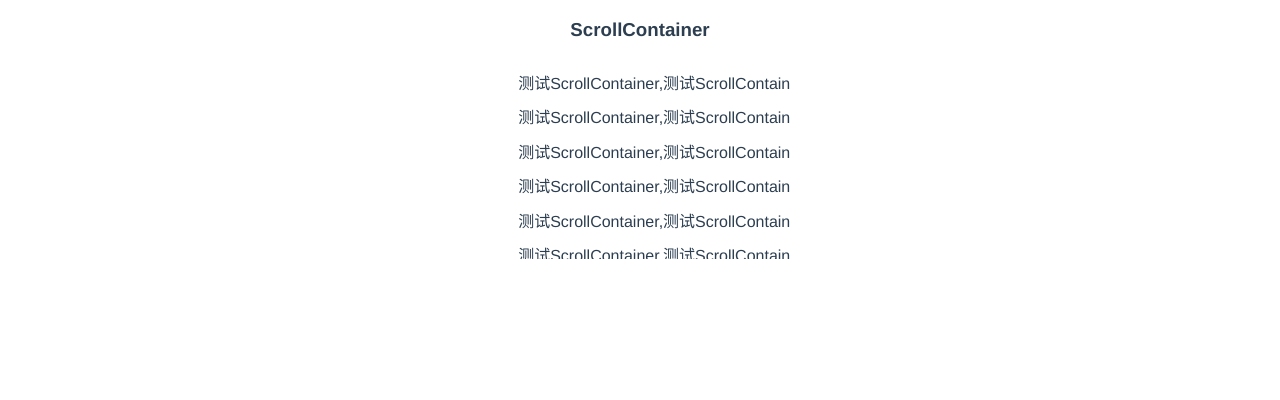
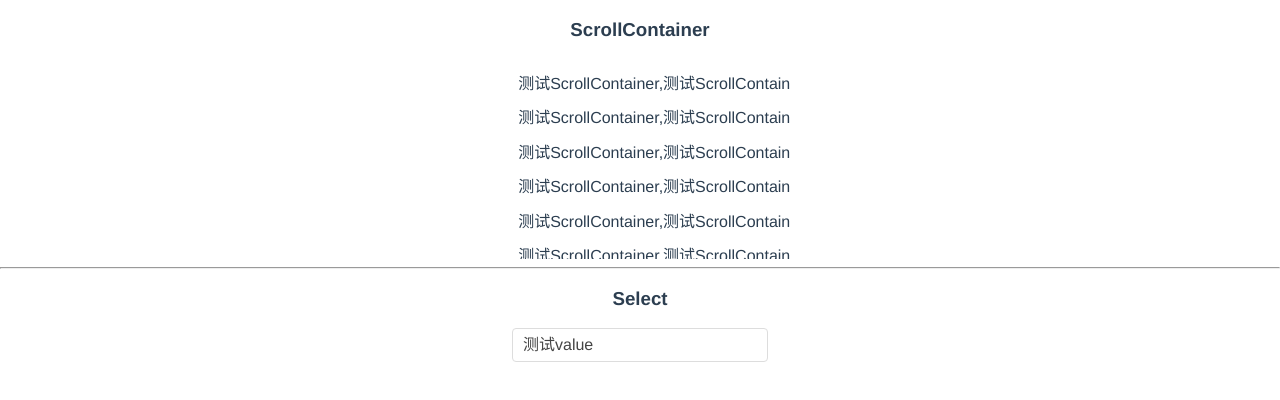
Before and after one commit to linxg1995/vue-gun-ui, a Vue app: page / in a window 1280 px wide. Shown: the top 400 px of the page. Built offline with nearby package versions, Linux system fonts and the light colour scheme.

Commit message:
Select，刚起步；

```diff
--- a/src/App.vue
+++ b/src/App.vue
@@ -6,6 +6,8 @@
         <!-- <router-link to="/about">About</router-link> -->
         <!-- </div> -->
         <!-- <router-view /> -->
+
+        <!-- ScrollContainer -->
         <h3>ScrollContainer</h3>
         <gun-scroll-container style="width: 300px;height: 200px;margin:0 auto;" showX>
             <div style="width: 500px">
@@ -16,6 +18,10 @@
                 >测试ScrollContainer,测试ScrollContainer,测试ScrollContainer,{{index}}</p>
             </div>
         </gun-scroll-container>
+        <hr />
+        <!-- Select -->
+        <h3>Select</h3>
+        <gun-select style="margin:0 auto;" v-model="select.value"></gun-select>
     </div>
 </template>
 
@@ -25,6 +31,9 @@ export default {
         return {
             scrollContainer: {
                 list: new Array(20)
+            },
+            select: {
+                value: "测试value"
             }
         };
     },
@@ -33,6 +42,11 @@ export default {
 </script>
 
 <style lang="scss">
+* {
+    -webkit-box-sizing: border-box;
+    -moz-box-sizing: border-box;
+    box-sizing: border-box;
+}
 body {
     min-width: 1024px;
 }
--- a/src/components/index.js
+++ b/src/components/index.js
@@ -2,13 +2,15 @@
  * @Description: 组件全局管理
  * @Author: LXG
  * @Date: 2020-04-21
- * @LastEditTime: 2020-05-14
+ * @LastEditTime: 2020-06-10
  */
 import ScrollContainer from './scrollContainer/index.js'
+import Select from './select/index.js'
 import GunUtils from '@/assets/js/utils.js'
 
 const components = [
-    ScrollContainer
+    ScrollContainer,
+    Select
 ]
 
 const install = Vue => {
--- /dev/null
+++ b/src/components/select/index.js
@@ -0,0 +1,13 @@
+/*
+ * @Description: Select组件管理
+ * @Author: LXG
+ * @Date: 2020-04-21
+ * @LastEditTime: 2020-06-10
+ */
+import Select from './Select.vue'
+
+Select.install = Vue => {
+    Vue.component(Select.name, Select)
+}
+
+export default Select
```
